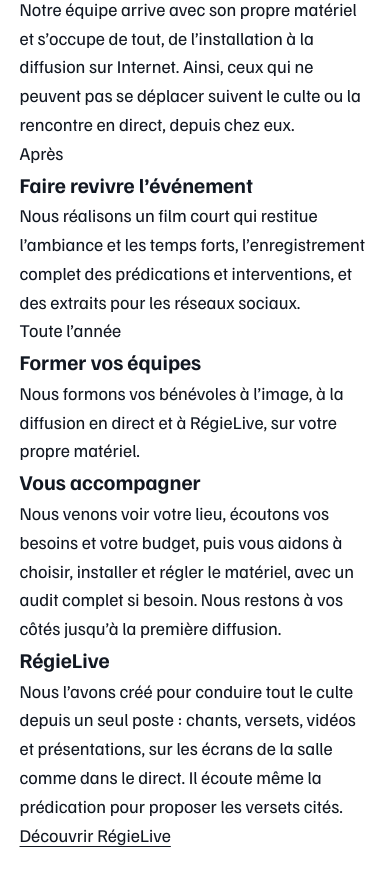
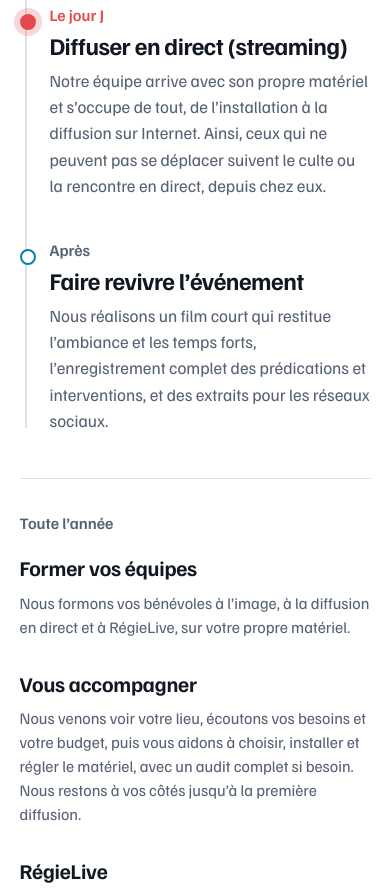
Before and after one commit to acproduction-asso/acproduction-asso.github.io, a plain HTML site: page index.html in a window 390 px wide. Shown: the part 1915-2806 px from the top of the page. Drawn offline with Linux system fonts and the light colour scheme.

Commit message:
Add files via upload

```diff
--- a/assets/site.css
+++ b/assets/site.css
@@ -64,13 +64,32 @@ nav{display:flex;gap:24px;align-items:center;font-size:16px}nav a{text-decoratio
 .sec{padding-top:70px;padding-bottom:70px}
 .sec .intro{color:var(--doux);max-width:52ch;margin-top:12px}
 .blanc{background:var(--carte)}
-.tuiles{margin-top:30px;display:grid;grid-template-columns:repeat(3,1fr);gap:1px;background:var(--trait);border:1px solid var(--trait);border-radius:16px;overflow:hidden}
-.tuile{background:var(--carte);padding:26px}
-.blanc .tuile{background:var(--fond)}
-.tuile svg{width:30px;height:30px;fill:none;stroke:var(--bleu);stroke-width:1.7;stroke-linecap:round;stroke-linejoin:round}
-.tuile h3{font-size:20px;margin-top:12px}
-.tuile p{margin-top:6px;color:var(--doux);font-size:16px;line-height:1.5}
-@media (max-width:900px){.tuiles{grid-template-columns:1fr 1fr}}@media (max-width:560px){.tuiles{grid-template-columns:1fr}}
+/* Services : conducteur de l’événement (avant, le jour J, après) puis « toute l’année » */
+.fil{margin-top:48px;position:relative;--col:150px;--live:#e5484d}
+.fil::before{content:"";position:absolute;left:calc(var(--col) + 21px);top:14px;bottom:44px;width:2px;background:var(--trait)}
+.fil-moment{display:grid;grid-template-columns:var(--col) 1fr;column-gap:44px;padding-bottom:38px;position:relative}
+.fil-moment::before{content:"";position:absolute;left:calc(var(--col) + 16px);top:11px;width:12px;height:12px;border-radius:50%;background:var(--carte);border:2px solid var(--bleu)}
+.fil-quand{color:var(--doux);font-size:16px;font-weight:600;padding-top:4px;text-align:right}
+.fil-corps{display:grid;grid-template-columns:minmax(0,1.05fr) minmax(0,1fr);gap:8px 40px;align-items:baseline}
+.fil-corps h3{font-size:clamp(24px,2.4vw,32px);line-height:1.15;letter-spacing:-.02em;font-weight:700}
+.fil-corps p{color:var(--doux);font-size:17px;line-height:1.55;max-width:46ch}
+.fil-jour::before{background:var(--live);border-color:var(--live);box-shadow:0 0 0 6px color-mix(in srgb,var(--live) 22%,transparent)}
+.fil-jour .fil-quand{color:var(--live)}
+.annee{display:grid;grid-template-columns:150px 1fr;column-gap:44px;border-top:1px solid var(--trait);padding-top:30px;margin-top:6px}
+.annee .fil-quand{padding-top:2px}
+.annee-l{display:grid;grid-template-columns:repeat(3,minmax(0,1fr));gap:28px 36px}
+.annee-l h3{font-size:21px;letter-spacing:-.01em}
+.annee-l p{margin-top:6px;color:var(--doux);font-size:16px;line-height:1.5}
+.annee-l a{color:var(--bleu);font-weight:600;white-space:nowrap}
+@media (max-width:820px){
+ .fil{--col:0px}.fil::before{left:5px}
+ .fil-moment{grid-template-columns:1fr;padding-left:30px;column-gap:0}
+ .fil-moment::before{left:0}
+ .fil-quand{text-align:left;padding-top:0;margin-bottom:4px}
+ .fil-corps{grid-template-columns:1fr}
+ .annee{grid-template-columns:1fr}.annee .fil-quand{margin-bottom:14px}
+ .annee-l{grid-template-columns:1fr}
+}
 /* réalisations : une vidéo à la une, une seconde et la carte de la chaîne */
 .yta{display:grid;grid-template-columns:1.55fr 1fr;gap:24px;margin-top:30px}
 .vcard{position:relative;display:block;border-radius:16px;overflow:hidden;color:#fff;text-decoration:none;background:#0c1118;aspect-ratio:16/9}
@@ -106,6 +125,8 @@ nav{display:flex;gap:24px;align-items:center;font-size:16px}nav a{text-decoratio
 /* soutenir et contact */
 .deux{display:grid;grid-template-columns:1fr 1fr;gap:24px;margin-top:30px}
 .boite{background:var(--carte);border-radius:16px;padding:28px}
+.boite{min-width:0}.boite .btn{max-width:100%;overflow-wrap:anywhere}
+@media (max-width:420px){.boite{padding:22px}}
 .boite h3{font:700 28px/1.1 "Familjen Grotesk Variable",system-ui,sans-serif;letter-spacing:-.015em}
 .boite p{color:var(--doux);margin-top:10px}
 .boite .btn{margin-top:18px}
@@ -127,3 +148,5 @@ footer nav{gap:20px;flex-wrap:wrap;font-size:15px}
 .haut:focus-visible{outline:3px solid var(--bleuF);outline-offset:3px}
 #contenu:focus{outline:none}
 @media (prefers-reduced-motion:reduce){.haut{transition:none}}
+/* très petits téléphones (320–360 px) : l’en-tête tient sur une ligne */
+@media (max-width:360px){header{gap:8px}header nav{gap:6px}.theme button{padding:6px 6px;font-size:12px}.menu-m summary{padding:8px 9px}}
```
